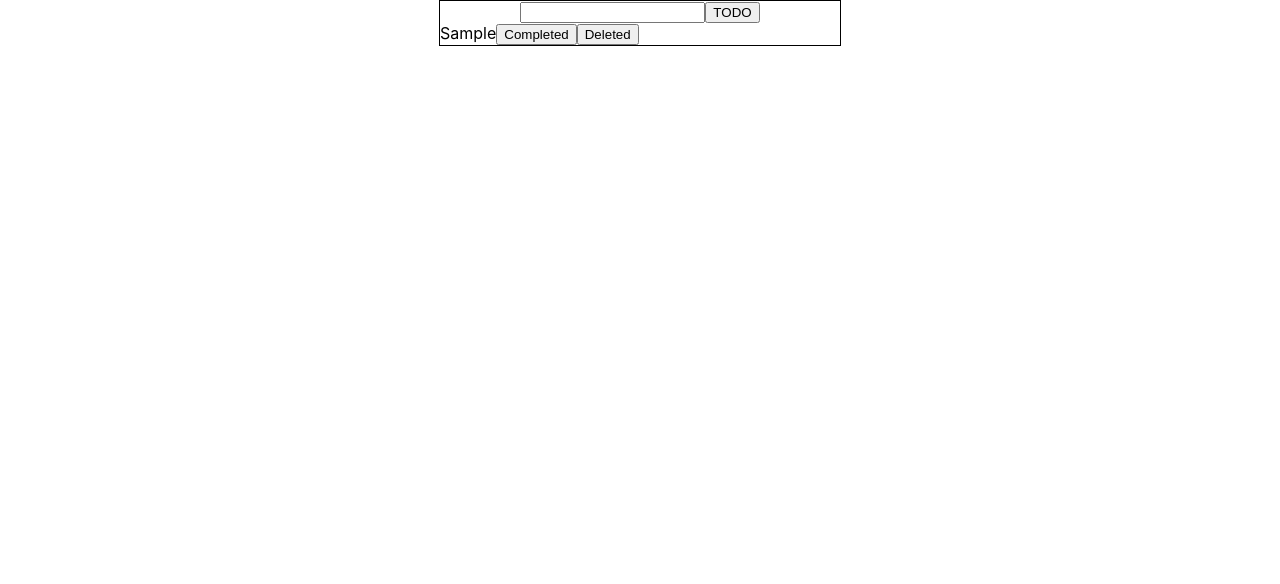
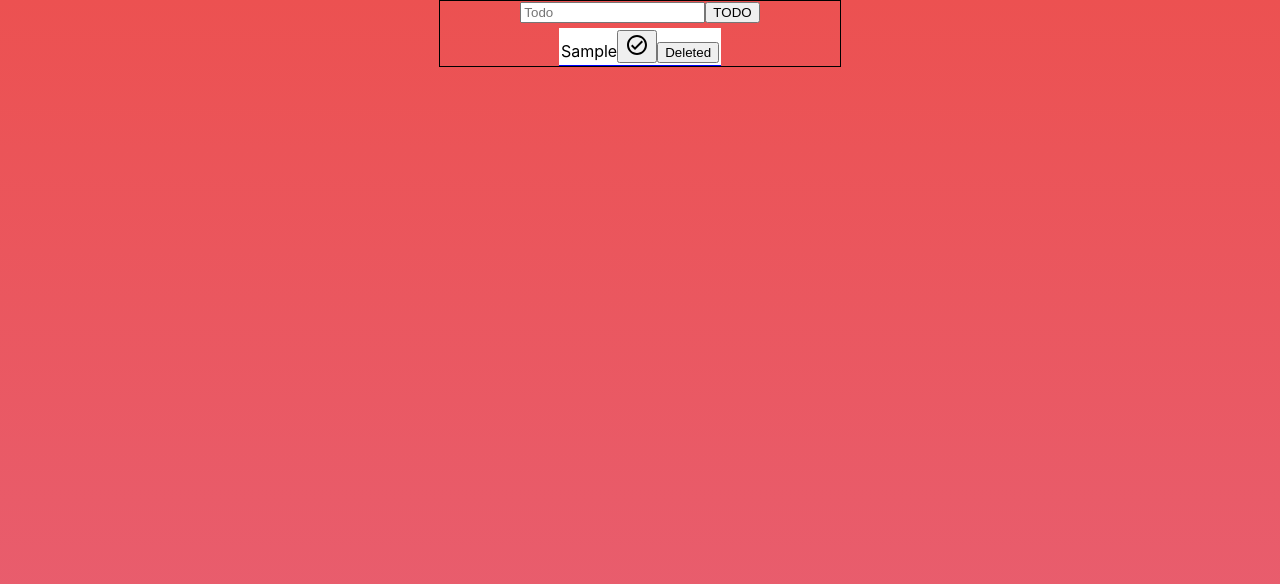
Before and after one commit to grlara9/todo-hooks, a React (Create React App) app: page / in a window 1280 px wide. Both pictures are taken after typing "Sample" into the empty fields and a click on the button "TODO". Shown: the top 584 px of the page. Built offline with nearby package versions, Linux system fonts and the light colour scheme.

Commit message:
added material-ui icons to my project

```diff
--- a/package.json
+++ b/package.json
@@ -3,6 +3,8 @@
   "version": "0.1.0",
   "private": true,
   "dependencies": {
+    "@material-ui/core": "^4.11.4",
+    "@material-ui/icons": "^4.11.2",
     "@testing-library/jest-dom": "^5.12.0",
     "@testing-library/react": "^11.2.6",
     "@testing-library/user-event": "^12.8.3",
--- a/src/App.css
+++ b/src/App.css
@@ -1,3 +1,10 @@
+html{
+  background-image: linear-gradient(#ec5151,#e76177);
+  background-repeat: no-repeat;
+  height: 100%;
+  background-size: auto;
+
+}
 .container {
   border: 1px solid black;
   display: flex;
--- a/src/App.js
+++ b/src/App.js
@@ -52,7 +52,7 @@ console.log("hola", name)
   return (
     <div className="container">
       <form onSubmit={handleSubmit}>
-        <input type="text" value={name}
+        <input type="text" value={name}  placeholder="Todo"
         onChange= {e => setName(e.target.value)}  />
         <button type="submit">TODO</button>
       </form>
--- a/src/components/Todos.css
+++ b/src/components/Todos.css
@@ -0,0 +1,7 @@
+.todo{
+    border-bottom: 1px solid blue;
+    margin: 0 auto;
+    margin-top: 5px;
+    padding: 2px;
+    background: #ffffff;
+}
--- a/src/components/Todos.js
+++ b/src/components/Todos.js
@@ -1,14 +1,17 @@
 import React from 'react'
 import {ACTIONS } from '../App'
+import CheckCircleOutlineOutlinedIcon from '@material-ui/icons/CheckCircleOutlineOutlined';
+import './Todos.css';
+
 const Todos =({todo, dispatch, id, name, complete})=> {
     return(
-        <div>
+        <div className="todo">
             <span style={{textDecoration : complete ? 'line-through'  : '', color: complete ? '#AAA': '#000'}}
            >
 
             {name}
             </span>
-                <button onClick={()=> dispatch({ type: ACTIONS.TOOGLE_TODO, payload:{id: id} })}> Completed </button>
+                <button onClick={()=> dispatch({ type: ACTIONS.TOOGLE_TODO, payload:{id: id} })}> <CheckCircleOutlineOutlinedIcon /> </button>
 
                 <button onClick={()=> dispatch({ type: ACTIONS.DELETE_TODO, payload:{id: id} })}> Deleted </button>
         </div>
--- a/src/index.css
+++ b/src/index.css
@@ -5,6 +5,7 @@ body {
     sans-serif;
   -webkit-font-smoothing: antialiased;
   -moz-osx-font-smoothing: grayscale;
+
 }
 
 code {
```
Also changed, not shown: 1 other file (tests, documents, lock files or other folders).
